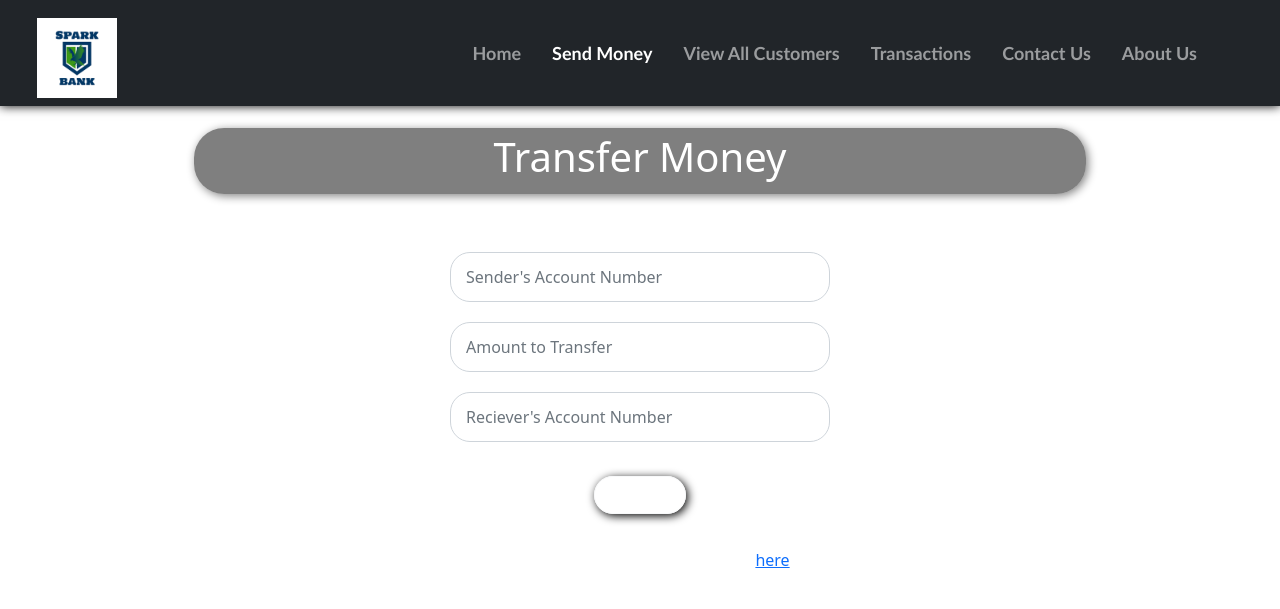
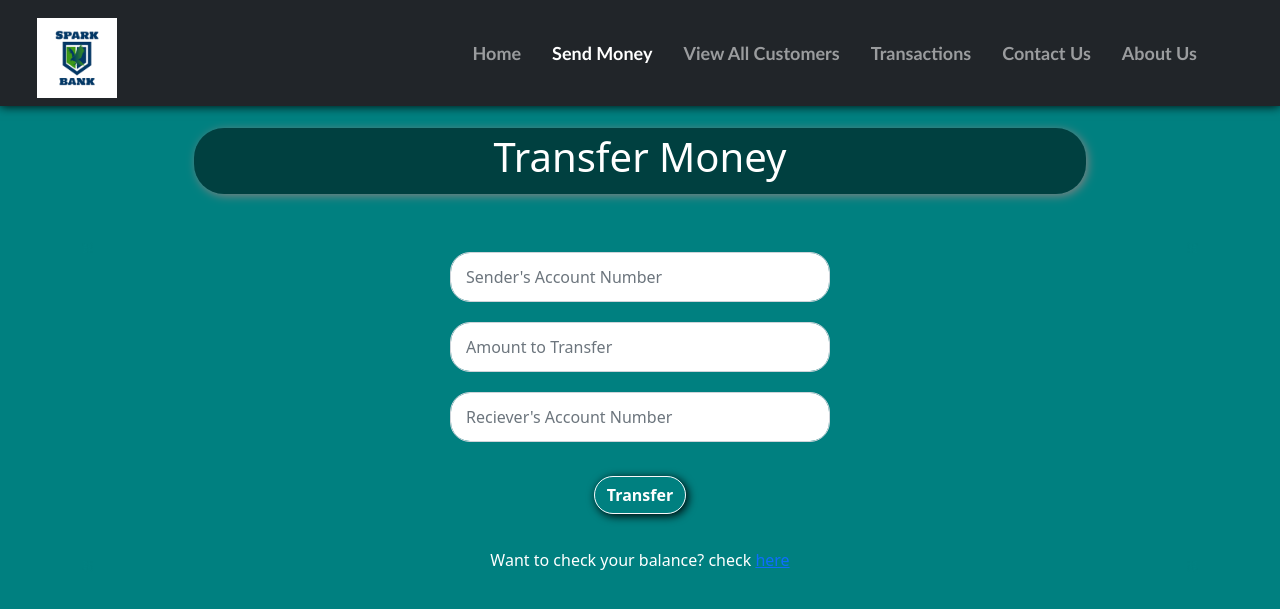
Before and after one commit to Amanq786/AQ-Basic_Banking_System, a PHP site: page /send_money.php in a window 1280 px wide. Shown: the top 609 px of the page. Run offline with PHP 8.4, Linux system fonts and the light colour scheme.

Commit message:
Update send_money.php

```diff
--- a/send_money.php
+++ b/send_money.php
@@ -21,7 +21,7 @@
     <script src="https://ajax.googleapis.com/ajax/libs/jquery/3.5.1/jquery.min.js"></script>
 </head>
 
-<body style="background-color:#; padding-top:8%;">
+<body style="background-color:#008080; padding-top:8%;">
 
 
 
```
